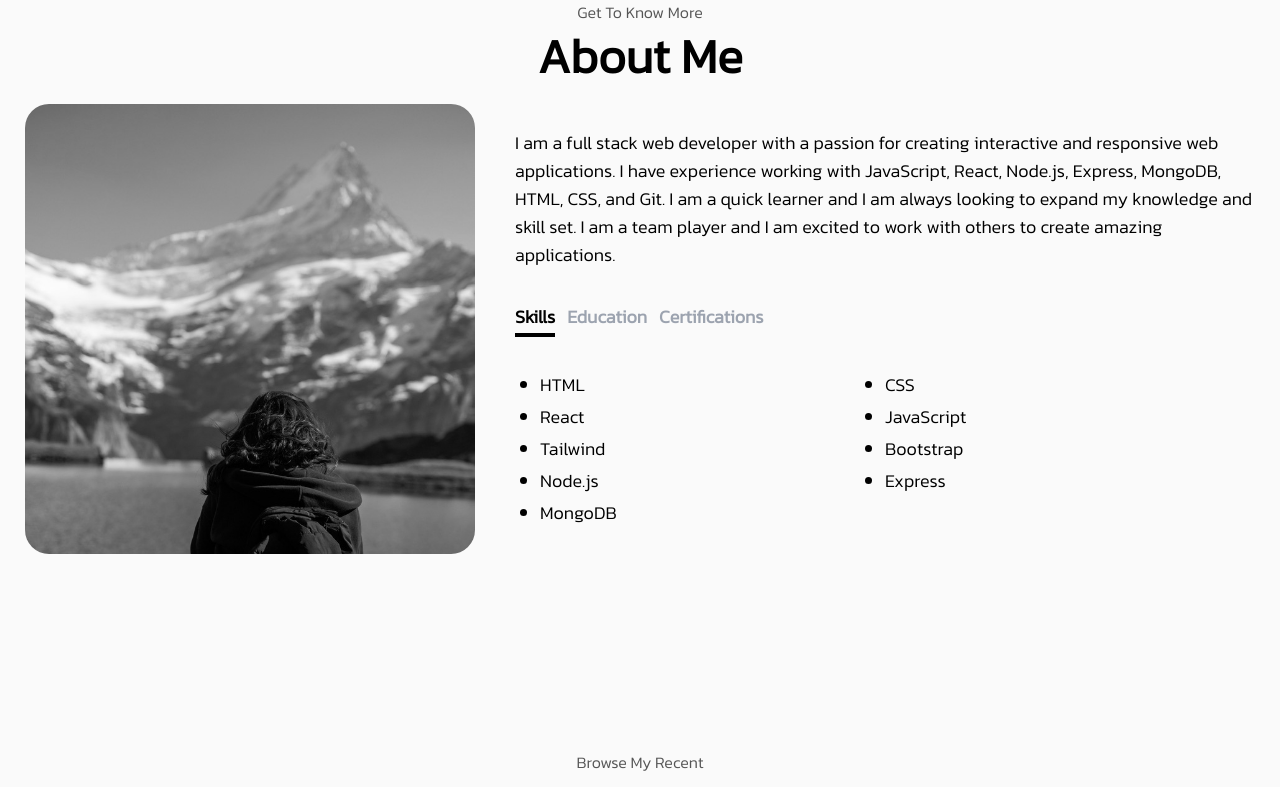
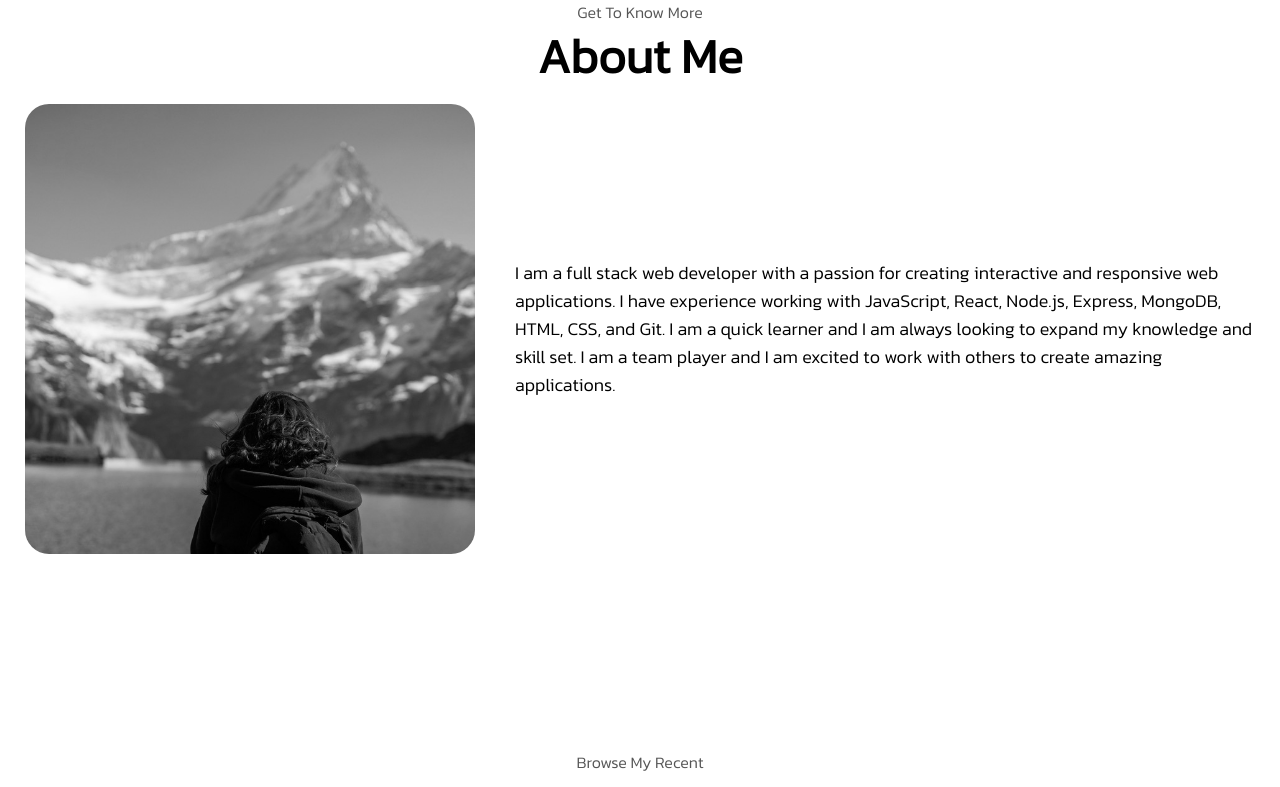
Before and after one commit to ThalitadosReis/my-portfolio, a React (Create React App) app: page / in a window 1280 px wide. Shown: the part 1040-1827 px from the top of the page. Built offline with nearby package versions, Linux system fonts and the light colour scheme; the HTML template or start-up script is replaced by a standard one.

Commit message:
removed framer-motion and tab

```diff
--- a/package.json
+++ b/package.json
@@ -36,12 +36,9 @@
     ]
   },
   "devDependencies": {
-    "framer-motion": "^8.4.3",
-    "react-countup": "^6.4.0",
     "react-icons": "^4.12.0",
     "react-intersection-observer": "^9.4.1",
     "react-scroll": "^1.8.9",
-    "react-type-animation": "^2.1.2",
     "tailwindcss": "^3.2.4"
   }
 }
--- a/src/App.js
+++ b/src/App.js
@@ -9,7 +9,7 @@ import Contact from "./components/Contact";
 
 export default function App() {
   return (
-    <div className="bg-zinc-50">
+    <div>
       <Nav />
       <Banner />
       <About />
--- a/src/components/About.js
+++ b/src/components/About.js
@@ -1,63 +1,9 @@
-import React, { useTransition, useState } from "react";
-// motion
-import { motion } from "framer-motion";
-// variant
-import { fadeIn } from "../variants";
-import TabButton from "./TabButton";
-
-const TAB_DATA = [
-  {
-    title: "Skills",
-    id: "skills",
-    content: (
-      <ul className="list-disc container grid grid-cols-2">
-          <li>HTML</li>
-          <li>CSS</li>
-          <li>React</li>
-          <li>JavaScript</li>
-          <li>Tailwind</li>
-          <li>Bootstrap</li>
-          <li>Node.js</li>
-          <li>Express</li>
-          <li>MongoDB</li>
-      </ul>
-    ),
-  },
-  {
-    title: "Education",
-    id: "education",
-    content: (
-      <ul className="list-disc pl-2">
-        <li>Full-Stack Web Development Bootcamp</li>
-        <li>Bachelor in Business Information Systems</li>
-      </ul>
-    ),
-  },
-  {
-    title: "Certifications",
-    id: "certifications",
-    content: (
-      <ul className="list-disc pl-2">
-        <li>Agile Development Practices</li>
-        <li>TypeScript</li>
-      </ul>
-    ),
-  },
-];
+import React from "react";
 
 export default function About() {
-  const [tab, setTab] = useState("skills");
-  const [isPending, startTransition] = useTransition();
-
-  const handleTabChange = (id) => {
-    startTransition(() => {
-      setTab(id);
-    });
-  };
-
   return (
     <section className="section" id="about">
-      <div className="container m-auto">
+      <div className="container mx-auto">
         {/* title */}
         <div className="flex flex-col items-center text-center lg:mb-2">
           <h3 className="h3">Get To Know More</h3>
@@ -65,21 +11,9 @@ export default function About() {
         </div>
         <div className="flex flex-col gap-y-5 lg:flex-row lg:gap-x-10">
           {/* image */}
-          <motion.div
-            variants={fadeIn("right", 0.3)}
-            initial="hidden"
-            whileInView={"show"}
-            viewport={{ once: false, amount: 0.3 }}
-            className="flex-1 bg-about bg-cover bg-top bg-no-repeat max-h-[350px] max-w-[350px] lg:min-w-[450px] lg:min-h-[450px] md:min-h-[275px] md:min-w-[275px] mx-auto rounded-3xl grayscale"
-          ></motion.div>
+          <div className="flex-1 bg-about bg-cover bg-top bg-no-repeat max-h-[350px] max-w-[350px] lg:min-w-[450px] lg:min-h-[450px] md:min-h-[275px] md:min-w-[275px] mx-auto rounded-3xl grayscale"></div>
           {/* text */}
-          <motion.div
-            variants={fadeIn("left", 0.5)}
-            initial="hidden"
-            whileInView={"show"}
-            viewport={{ once: false, amount: 0.3 }}
-            className="flex-1 flex flex-col lg:my-auto"
-          >
+          <div className="flex-1 flex flex-col lg:my-auto">
             <div className="mt-4 md:mt-0 text-left flex flex-col h-full">
               <p className="text-base lg:text-lg">
                 I am a full stack web developer with a passion for creating
@@ -90,32 +24,8 @@ export default function About() {
                 am a team player and I am excited to work with others to create
                 amazing applications.
               </p>
-
-              <div className="flex flex-row justify-start mt-8">
-                <TabButton
-                  selectTab={() => handleTabChange("skills")}
-                  active={tab === "skills"}
-                >
-                  Skills
-                </TabButton>
-                <TabButton
-                  selectTab={() => handleTabChange("education")}
-                  active={tab === "education"}
-                >
-                  Education
-                </TabButton>
-                <TabButton
-                  selectTab={() => handleTabChange("certifications")}
-                  active={tab === "certifications"}
-                >
-                  Certifications
-                </TabButton>
-              </div>
-              <div className="mt-8">
-                {TAB_DATA.find((t) => t.id === tab).content}
-              </div>
             </div>
-          </motion.div>
+          </div>
         </div>
       </div>
     </section>
--- a/src/components/Contact.js
+++ b/src/components/Contact.js
@@ -3,23 +3,13 @@ import React from "react";
 // icons
 import { MdEmail } from "react-icons/md";
 import { BsLinkedin } from "react-icons/bs";
-// motion
-import { motion } from "framer-motion";
-// variant
-import { fadeIn } from "../variants";
 
 export default function Contact() {
   return (
     <div className="section h-screen" id="contact">
       <div className="container m-auto">
         {/* text */}
-        <motion.div
-          variants={fadeIn("up", 0.3)}
-          initial="hidden"
-          whileInView={"show"}
-          viewport={{ once: false, amount: 0.3 }}
-          className="text-center"
-        >
+        <div className="text-center">
           <h3 className="h3 mb-0">Get in touch</h3>
           <h2 className="h2">Contact Me</h2>
           <div className="flex flex-col items-center justify-center leading-[1] md:flex-row gap-5 ">
@@ -41,7 +31,7 @@ export default function Contact() {
               </a>
             </div>
           </div>
-        </motion.div>
+        </div>
       </div>
     </div>
   );
--- a/src/components/Project.js
+++ b/src/components/Project.js
@@ -1,6 +1,4 @@
-import React, { useRef } from "react";
-import { fadeIn } from "../variants";
-import { motion, useInView } from "framer-motion";
+import React from "react";
 import ProjectCard from "./ProjectCard";
 
 // images
@@ -39,14 +37,6 @@ const projectsData = [
 ];
 
 export default function Project() {
-  const ref = useRef(null);
-  const isInView = useInView(ref, { once: true });
-
-  const cardVariants = {
-    initial: { y: 50, opacity: 0 },
-    animate: { y: 0, opacity: 1 },
-  };
-
   return (
     <section className="section" id="project">
       <div className="container m-auto">
@@ -56,21 +46,10 @@ export default function Project() {
           <h2 className="h2">Projects</h2>
         </div>
 
-        <motion.div
-          variants={fadeIn("up", 0.3)}
-          initial="hidden"
-          whileInView={"show"}
-          viewport={{ once: false, amount: 0.3 }}
-        >
-          <ul ref={ref} className="grid md:grid-cols-3 gap-8 md:gap-12">
+        <div>
+          <ul className="grid md:grid-cols-3 gap-8 md:gap-12">
             {projectsData.map((project, index) => (
-              <motion.li
-                key={index}
-                variants={cardVariants}
-                initial="initial"
-                animate={isInView ? "animate" : "initial"}
-                transition={{ duration: 0.3, delay: index * 0.4 }}
-              >
+              <li key={index}>
                 <ProjectCard
                   key={project.id}
                   title={project.title}
@@ -79,10 +58,10 @@ export default function Project() {
                   gitUrl={project.gitUrl}
                   previewUrl={project.previewUrl}
                 />
-              </motion.li>
+              </li>
             ))}
           </ul>
-        </motion.div>
+        </div>
       </div>
     </section>
   );
--- a/src/components/TabButton.js
+++ /dev/null
@@ -1,24 +0,0 @@
-import React from "react";
-import { motion } from "framer-motion";
-
-const variants = {
-  default: { width: 0 },
-  active: { width: "calc(100% - 0.75rem)" },
-};
-
-export default function TabButton ({ active, selectTab, children }) {
-  const buttonClasses = active ? "text-black" : "text-gray-400";
-
-  return (
-    <button onClick={selectTab}>
-      <p className={`mr-3 font-semibold hover:text-black ${buttonClasses}`}>
-        {children}
-      </p>
-      <motion.div
-        animate={active ? "active" : "default"}
-        variants={variants}
-        className="h-1 bg-primary"
-      ></motion.div>
-    </button>
-  );
-};
```
Also changed, not shown: 1 other file (tests, documents, lock files or other folders).
